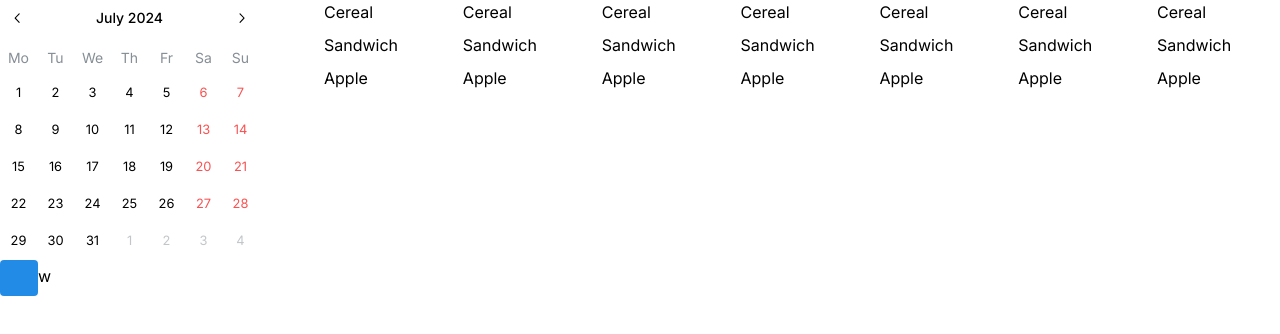
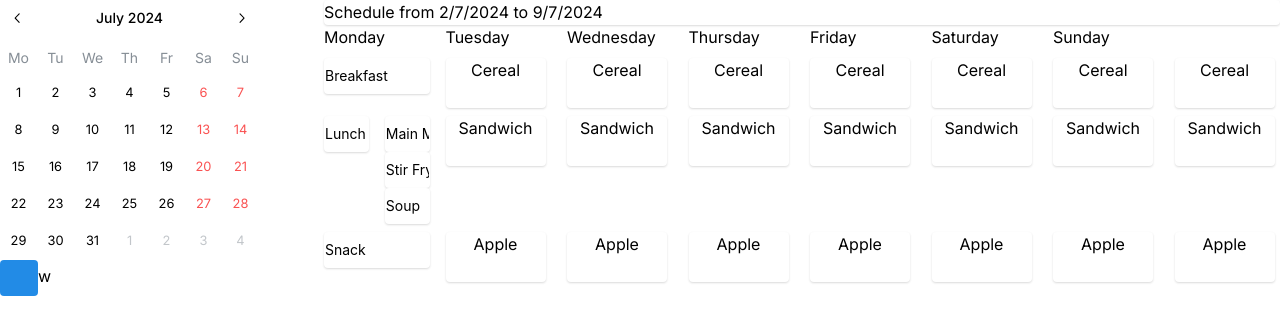
Before and after one commit to legoeruro/do-an-don, a Next.js app: page /schedules/1/edit in a window 1280 px wide. Shown: the top 334 px of the page. Built offline with nearby package versions, Linux system fonts and the light colour scheme.

Commit message:
Format week view

```diff
--- a/src/app/schedules/[id]/edit/page.tsx
+++ b/src/app/schedules/[id]/edit/page.tsx
@@ -2,9 +2,11 @@
 
 import { useState } from 'react';
 import { DatesProvider } from "@mantine/dates";
+import { Button, Grid } from '@mantine/core';
+
 import MonthCalendar from '@/components/calendar/MonthCalendar';
 import WeekView from '@/components/calendar/WeekView';
-import { Button, Grid } from '@mantine/core';
+import { DateInfo } from '@/components/calendar/CalendarComponentTypes';
 
 export default function workspace() {
     //w = week, m = month
@@ -26,8 +28,13 @@ export default function workspace() {
                 {viewType}
             </Grid.Col>
             <Grid.Col span = {9}>
-                <WeekView />
+                <WeekView dateInfo={mockDay}/>
             </Grid.Col>
         </Grid>
     )
 }
+
+const mockDay: DateInfo = {
+    from: new Date(Date.now() - 7 * 24 * 60 * 60 * 1000),
+    to: new Date(Date.now()),
+}
--- a/src/components/calendar/WeekView.tsx
+++ b/src/components/calendar/WeekView.tsx
@@ -1,36 +1,128 @@
-import { Grid } from '@mantine/core';
+import { Grid, GridCol, Paper } from '@mantine/core';
+import { useState } from 'react';
+
+import { DateInfo, RowHeaderInfo } from '../../types/CalendarComponentTypes';
+import EditableString from '../misc/EditableString';
+
+import classes from './calendarStyles.module.css';
+import Cell from './cells/Cell';
+
+interface weekViewProps {
+    dateInfo: DateInfo
+}
 
 // for large viewports
-export default function WeekView() {
+export default function WeekView(props: weekViewProps) {
     const datesData = Array.from({length: 7}, () => mockDaySchedule);
+
+    const defaultRowHeaderInfo: RowHeaderInfo = {
+        breakfastText: 'Breakfast',
+        lunchText: 'Lunch',
+        mainMealText: 'Main Meal',
+        stirFryText: 'Stir Fry',
+        soupText: 'Soup',
+        snackText: 'Snack'
+    };
+
+    const [headerInfo, setHeaderInfo] = useState(defaultRowHeaderInfo);
+
     return (
         <>
-            <Grid columns = {7}>
+            <ColTitle dateInfo={props.dateInfo} />
+            <GridOfDates/>
+            <Grid columns = {8}>
+                    <Grid.Col span={1}>
+                        <Paper shadow='xs'>
+                            <EditableString
+                                text={headerInfo.breakfastText}
+                                onEditText={(newText) => setHeaderInfo({...headerInfo, breakfastText: newText})}
+                            />
+                        </Paper>
+                    </Grid.Col>
                     {...datesData.map(daySchedule =>
-                        <Grid.Col span={1}>
+                        <Cell>
                             {daySchedule.breakfast.mealName}
-                        </Grid.Col>
+                        </Cell>
                         )}
             </Grid>
 
-            <Grid columns = {7}>
+            <Grid columns = {8}>
+                <Grid.Col span={1}>
+                    <Grid columns = {2}>
+                        <Grid.Col span={1}>
+                            <Paper shadow='xs'>
+                                <EditableString
+                                    text={headerInfo.lunchText}
+                                    onEditText={(newText) => setHeaderInfo({...headerInfo, lunchText: newText})}
+                                />
+                            </Paper>
+                        </Grid.Col>
+                        <Grid.Col span={1}>
+                            <Paper shadow='xs'>
+                                <EditableString
+                                    text={headerInfo.mainMealText}
+                                    onEditText={(newText) => setHeaderInfo({...headerInfo, mainMealText: newText})}
+                                />
+                            </Paper>
+                            <Paper shadow='xs'>
+                                <EditableString
+                                    text={headerInfo.stirFryText}
+                                    onEditText={(newText) => setHeaderInfo({...headerInfo, stirFryText: newText})}
+                                />
+                            </Paper>
+                            <Paper shadow='xs'>
+                                <EditableString
+                                    text={headerInfo.soupText}
+                                    onEditText={(newText) => setHeaderInfo({...headerInfo, soupText: newText})}
+                                />
+                            </Paper>
+                        </Grid.Col>
+                    </Grid>
+                </Grid.Col>
                 {...datesData.map(daySchedule =>
-                        <Grid.Col span={1}>
-                    {elementFromLunch(daySchedule.lunch)}
-                        </Grid.Col>
+                        <Cell>
+                            {elementFromLunch(daySchedule.lunch)}
+                        </Cell>
                 )}
             </Grid>
 
-            <Grid columns = {7}>
+            <Grid columns = {8}>
+                <Grid.Col span={1}>
+                    <Paper shadow='xs'>
+                        <EditableString
+                            text={headerInfo.snackText}
+                            onEditText={(newText) => setHeaderInfo({...headerInfo, snackText: newText})}
+                        />
+                    </Paper>
+                </Grid.Col>
                 {...datesData.map(daySchedule =>
-                        <Grid.Col span={1}>
-                    {daySchedule.snack.mealName}
-                        </Grid.Col>
+                            <Cell>
+                                {daySchedule.snack.mealName}
+                            </Cell>
                 )}
             </Grid>
         </>
 
     );
+}
+
+
+
+const ColTitle = ({dateInfo, }: {dateInfo: DateInfo}) => {
+    return (
+        <Paper shadow='xs'>
+            Schedule from {dateInfo.from.toLocaleDateString("vi-VN")} to {dateInfo.to.toLocaleDateString("vi-VN")}
+        </Paper>
+    )
+}
+
+const datesOfWeek = ['Monday', 'Tuesday', 'Wednesday', 'Thursday', 'Friday', 'Saturday', 'Sunday']
+// defaults to monday as starting date
+const GridOfDates = () => {
+    return (
+        <Grid columns = {8}>
+            {...datesOfWeek.map(day => <GridCol span={1}>{day}</GridCol>)}
+        </Grid>)
 }
 
 const elementFromLunch = (lunch: Lunch) => {
--- a/src/components/calendar/bigCalendarStyle.module.css
+++ /dev/null
@@ -1,4 +0,0 @@
-.WeekViewCalendar {
-  display: flex;
-  flex-direction: column;
-}
--- /dev/null
+++ b/src/components/calendar/calendarStyles.module.css
@@ -0,0 +1,5 @@
+.gridCell {
+  height: 50px;
+  width: 100px;
+  text-align: center;
+}
--- /dev/null
+++ b/src/components/calendar/cells/Cell.tsx
@@ -0,0 +1,18 @@
+import { Grid, Paper } from "@mantine/core";
+import classes from '../calendarStyles.module.css';
+import EditableString from '../../misc/EditableString';
+import React from "react";
+
+interface CellsProps {
+    children?: React.ReactNode,
+}
+
+export default function Cell(props: CellsProps) {
+    return (
+        <Grid.Col span={1} >
+            <Paper shadow='xs' className={classes.gridCell}>
+                {props.children}
+            </Paper>
+        </Grid.Col>
+    )
+}
--- /dev/null
+++ b/src/components/misc/EditableString.tsx
@@ -0,0 +1,18 @@
+import { TableHeaderInfo } from "@/types/CalendarComponentTypes";
+import { Paper, Input } from "@mantine/core";
+
+export type EditableStringProps = {
+    text: string,
+    onEditText: (newText: string) => void
+}
+
+export default function EditableString(props: EditableStringProps) {
+    return (
+        <Input
+            value={props.text}
+            onChange={(event) => props.onEditText(event.currentTarget.value)}
+            variant='unstyled'
+        />
+    )
+
+}
--- /dev/null
+++ b/src/types/CalendarComponentTypes.tsx
@@ -0,0 +1,18 @@
+export type DateInfo = {
+    from: Date,
+    to: Date,
+}
+
+export type TableHeaderInfo = {
+    fromText: string,
+    toText: string
+}
+
+export type RowHeaderInfo = {
+    breakfastText: string,
+    lunchText: string,
+    mainMealText: string,
+    stirFryText: string,
+    soupText: string
+    snackText: string
+}
```
Also changed, not shown: src/components/grids/StylizedGrid.tsx (added, +18 -0 lines), src/types/foodSchedulingTypes.tsx (renamed from src/types/foodScheduling.tsx).
